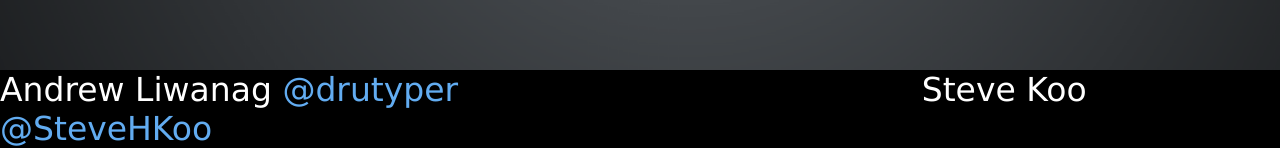
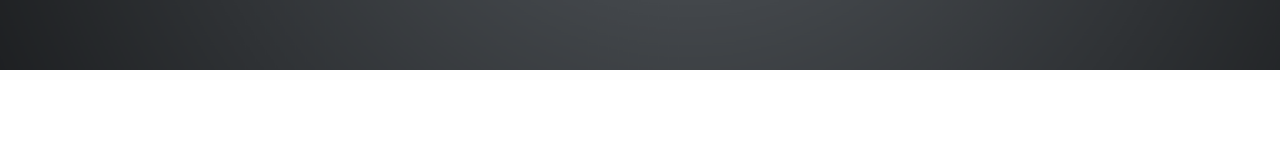
Before and after one commit to shkoo25/VidRev, a website: page public/finalproject.html in a window 1280 px wide. Shown: the part 681-830 px from the top of the page. After the commit the page ends 800 px from the top, so only its background shows below. Drawn offline with Linux system fonts and the light colour scheme.

Commit message:
Took out footer

```diff
--- a/public/finalproject.html
+++ b/public/finalproject.html
@@ -30,17 +30,12 @@
 
                   </div>
                 </form>
+                   <div ng-view
+                class ="another-container"></div>
 
 
 
-                <div ng-view
-                class ="another-container"></div>
-                  <div class = "footer-container">
-                    <span class="dru">Andrew Liwanag </span>
-                    <span class="twitter-handle">@drutyper</span>
-                    <span class = "steve">Steve Koo </span>
-                    <span class = "twitter-handle">@SteveHKoo</span>
-                </div>
+
                 </div>
 
 
```
Also changed, not shown: public/templates/results.html (+0 -5 lines).
